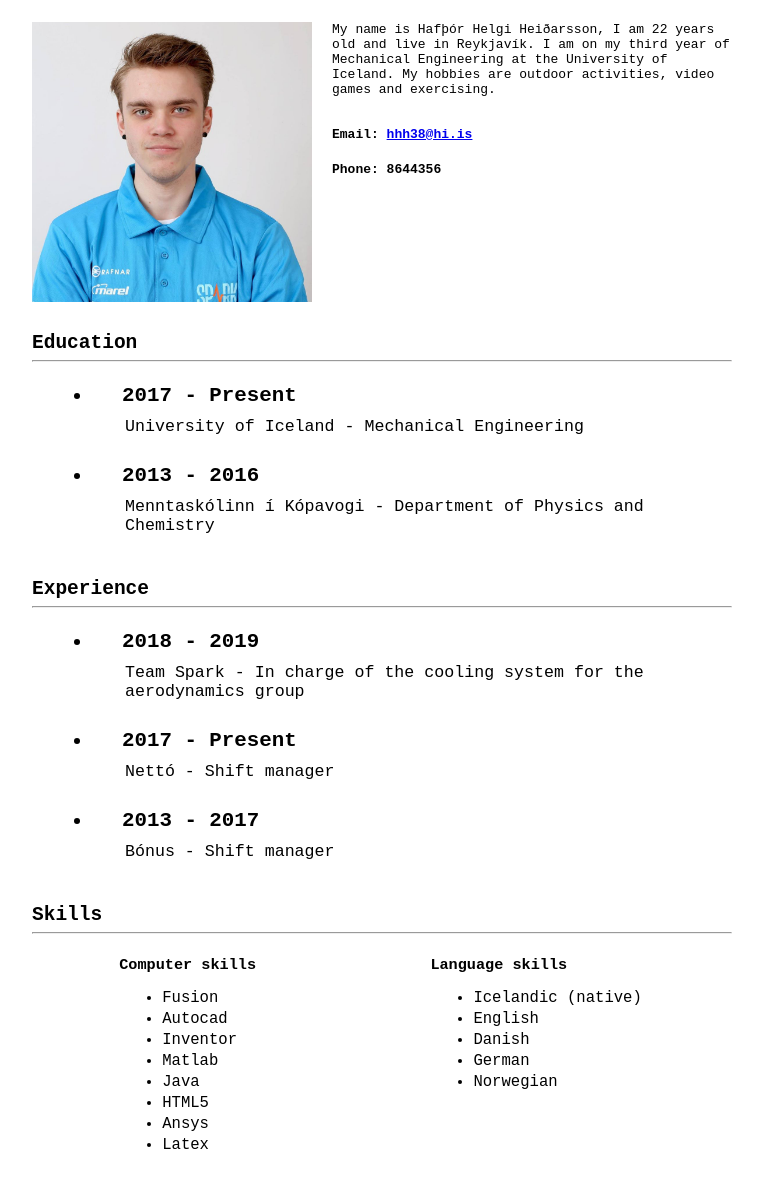
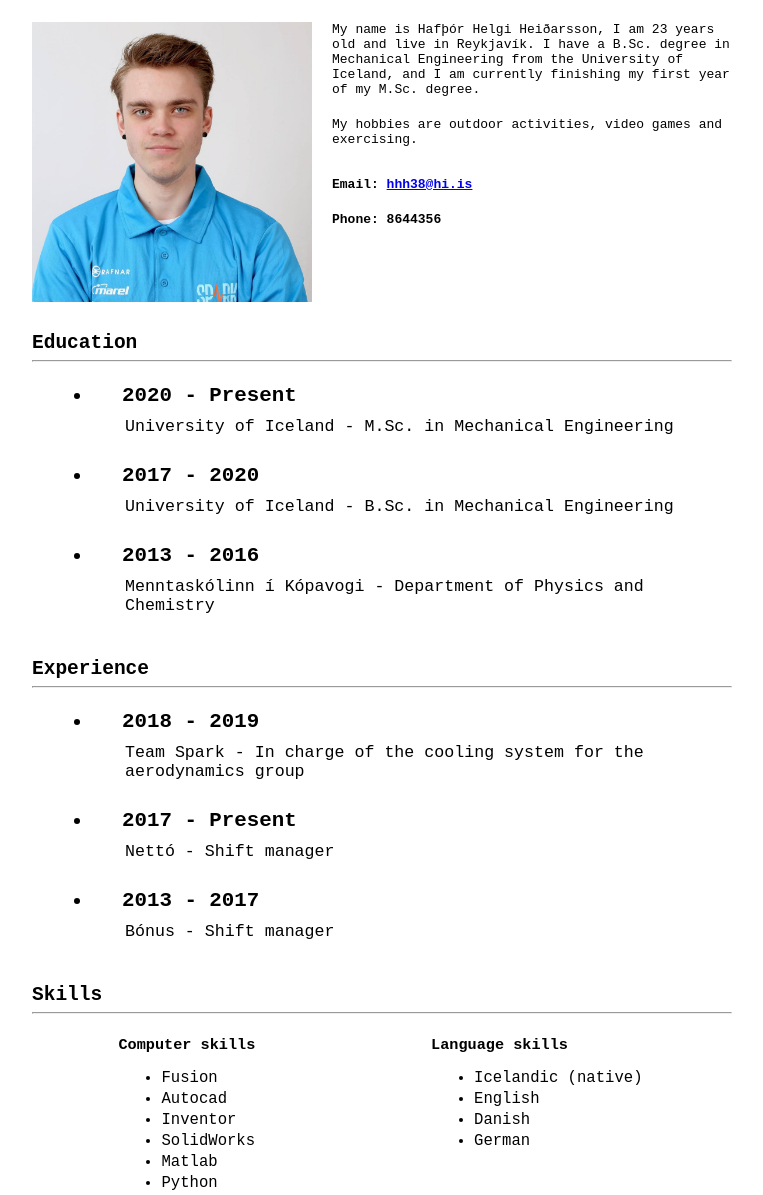
Before and after one commit to Hafthor97/framleidsluferli, a plain HTML site: page Resume/Resume.html in a window 1280 px wide. Shown: the part 219-1414 px from the top of the page, without its empty margins (258-1021 px from the left). Drawn offline with Linux system fonts and the light colour scheme.

Commit message:
resume fix

```diff
--- a/Resume/Resume.css
+++ b/Resume/Resume.css
@@ -11,7 +11,6 @@ main {
     position: relative;
     margin-top: 15vh;
 }
-
 
 
 .wrapper header h1 {
@@ -86,3 +85,20 @@ ul {
     margin: 3px;
     padding: 0;
 }
+
+.hidden-section {
+    display: none;
+    height: 100px;
+}
+
+@media print {
+    .header { display: none };
+
+    .experience-section {
+        margin-top: 300px;
+    }
+
+    .hidden-section {
+        display: block;
+    }
+}
--- a/Resume/Resume.html
+++ b/Resume/Resume.html
@@ -7,7 +7,7 @@
     <link rel="stylesheet" href="../shared.css" />
 </head>
 <body>
-    <header>
+    <header class="header">
         <nav>
             <ul>
                 <li><a href="../index.html">Forsíða</a></li>
@@ -29,9 +29,12 @@
                 <img src="../Images/haffi.jpg" alt="image of me" class="img-of-me" />
                 <div>
                     <p>
-                        My name is Hafþór Helgi Heiðarsson, I am 22 years old and live
-                        in Reykjavík. I am on my third year of Mechanical Engineering at the
-                        University of Iceland. My hobbies are outdoor activities, video
+                        My name is Hafþór Helgi Heiðarsson, I am 23 years old and live
+                        in Reykjavík. I have a B.Sc. degree in Mechanical Engineering from the
+                        University of Iceland, and I am currently finishing my first year of my M.Sc. degree.
+                    </p>
+                    <p>
+                        My hobbies are outdoor activities, video
                         games and exercising.
                     </p>
                     <div class="contact">
@@ -45,8 +48,12 @@
                 <hr />
                 <ul>
                     <li class="ed">
-                        <h3>2017 - Present</h3>
-                        <p>University of Iceland - Mechanical Engineering</p>
+                        <h3>2020 - Present</h3>
+                        <p>University of Iceland - M.Sc. in Mechanical Engineering</p>
+                    </li>
+                    <li class="ed">
+                        <h3>2017 - 2020</h3>
+                        <p>University of Iceland - B.Sc. in Mechanical Engineering</p>
                     </li>
                     <li class="ed">
                         <h3>2013 - 2016</h3>
@@ -54,7 +61,10 @@
                     </li>
                 </ul>
             </section>
-            <section>
+            <section class="hidden-section">
+
+            </section>
+            <section class="experience-section">
                 <h2>Experience</h2>
                 <hr />
                 <ul>
@@ -82,11 +92,14 @@
                             <li class="skill">Fusion</li>
                             <li class="skill">Autocad</li>
                             <li class="skill">Inventor</li>
+                            <li class="skill">SolidWorks</li>
                             <li class="skill">Matlab</li>
+                            <li class="skill">Python</li>
                             <li class="skill">Java</li>
                             <li class="skill">HTML5</li>
                             <li class="skill">Ansys</li>
                             <li class="skill">Latex</li>
+                            <li class="skill">Excel</li>
                         </ul>
                     </div>
                     <div>
@@ -96,7 +109,6 @@
                             <li class="skill">English</li>
                             <li class="skill">Danish</li>
                             <li class="skill">German</li>
-                            <li class="skill">Norwegian</li>
                         </ul>
                     </div>
                 </div>
```
